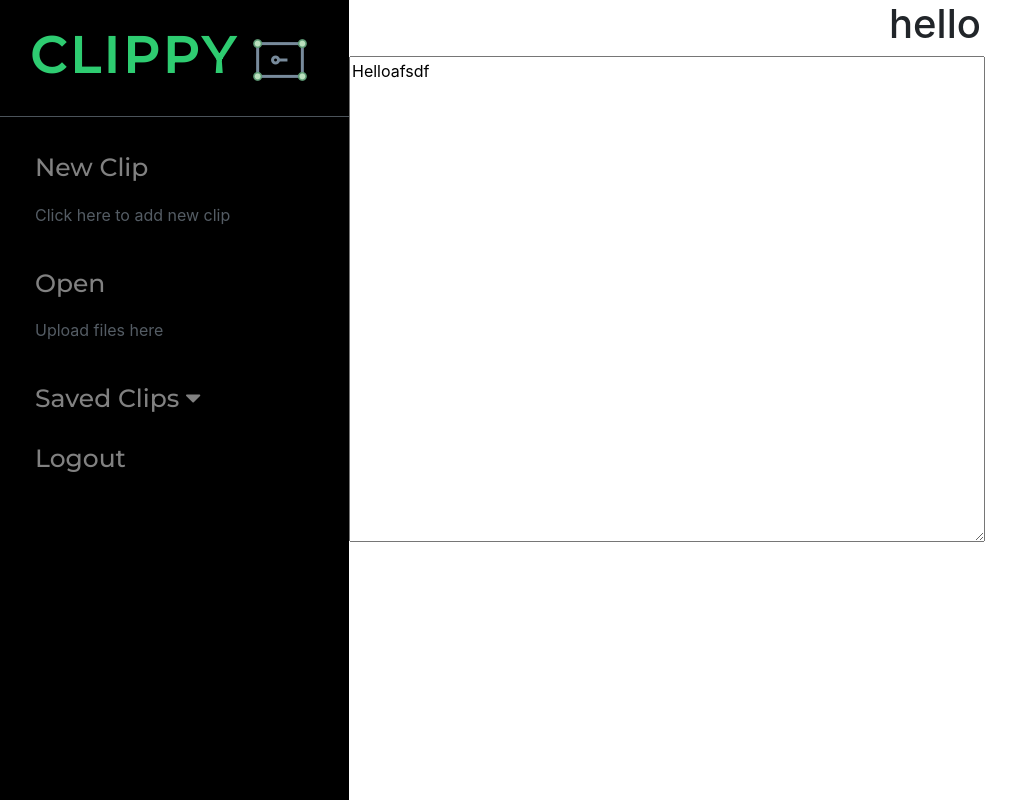
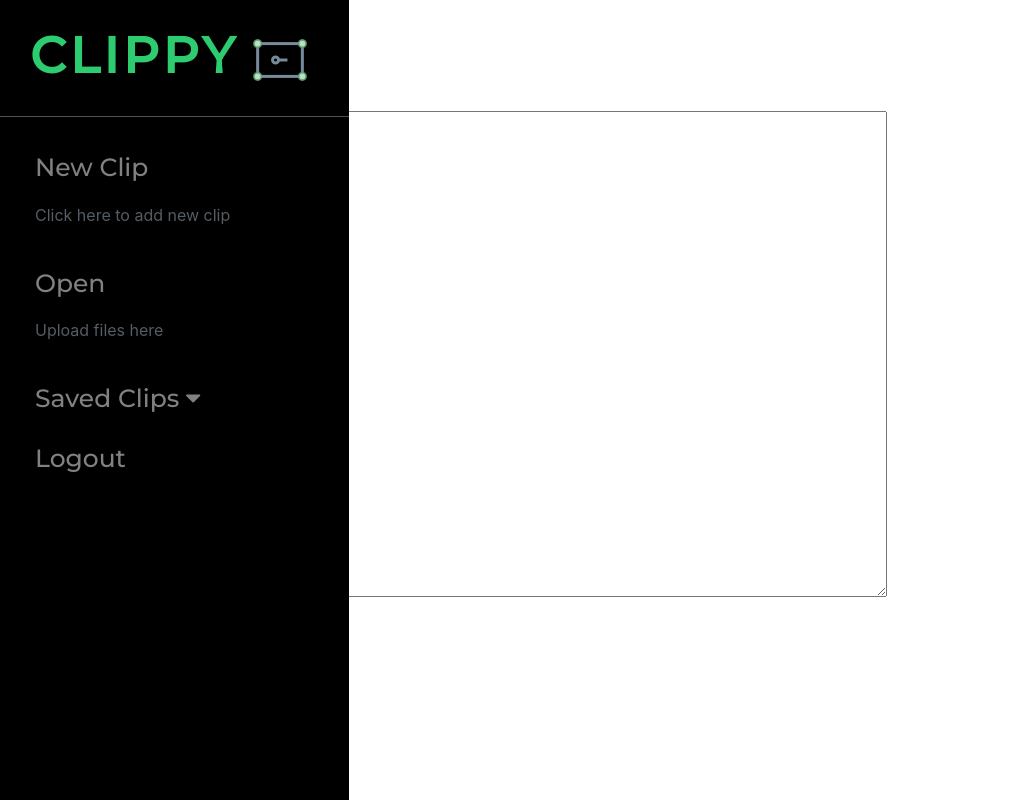
Before and after one commit to Anshit01/clippy, a Flask app: page / in a window 1280 px wide. Shown: the whole page, without its empty margins (1-1017 px from the left). Run offline with Flask 2, Linux system fonts and the light colour scheme; some libraries are stand-ins or nearby versions.

Commit message:
temporary changes, still in progress

```diff
--- a/app/static/styles/main.css
+++ b/app/static/styles/main.css
@@ -3,6 +3,7 @@
 body {
     margin: 0;
     padding: 0;
+
 
 }
 
@@ -15,7 +16,9 @@ body {
     background-color: #000;
     overflow-x: hidden;
     padding-top: 20px;
+
 }
+
 
 .sidenav a {
     padding: 16px 2px 16px 36px;
@@ -84,11 +87,16 @@ body {
 /*main section starts here*/
 
 .main {
-    margin-left: 350px;
+    margin-left: 0px;
 }
 
-.main h1{
-    padding-left: 540px;
+.container {
+    margin-left: 0;
+    float: left;
+}
+
+.main .text-field {
+    margin-top: 10%;
 }
 
 
--- a/app/templates/index.html
+++ b/app/templates/index.html
@@ -59,11 +59,9 @@
 
     </div>
 
-    <div class="main">
+    <div class="container main text-center">
 
-        <h1>hello</h1>
-
-        <textarea id="textarea" rows="20" cols="60"></textarea>
+        <textarea id="textarea" rows="20" cols="60" class="text-field"></textarea>
 
     </div>
 
```
